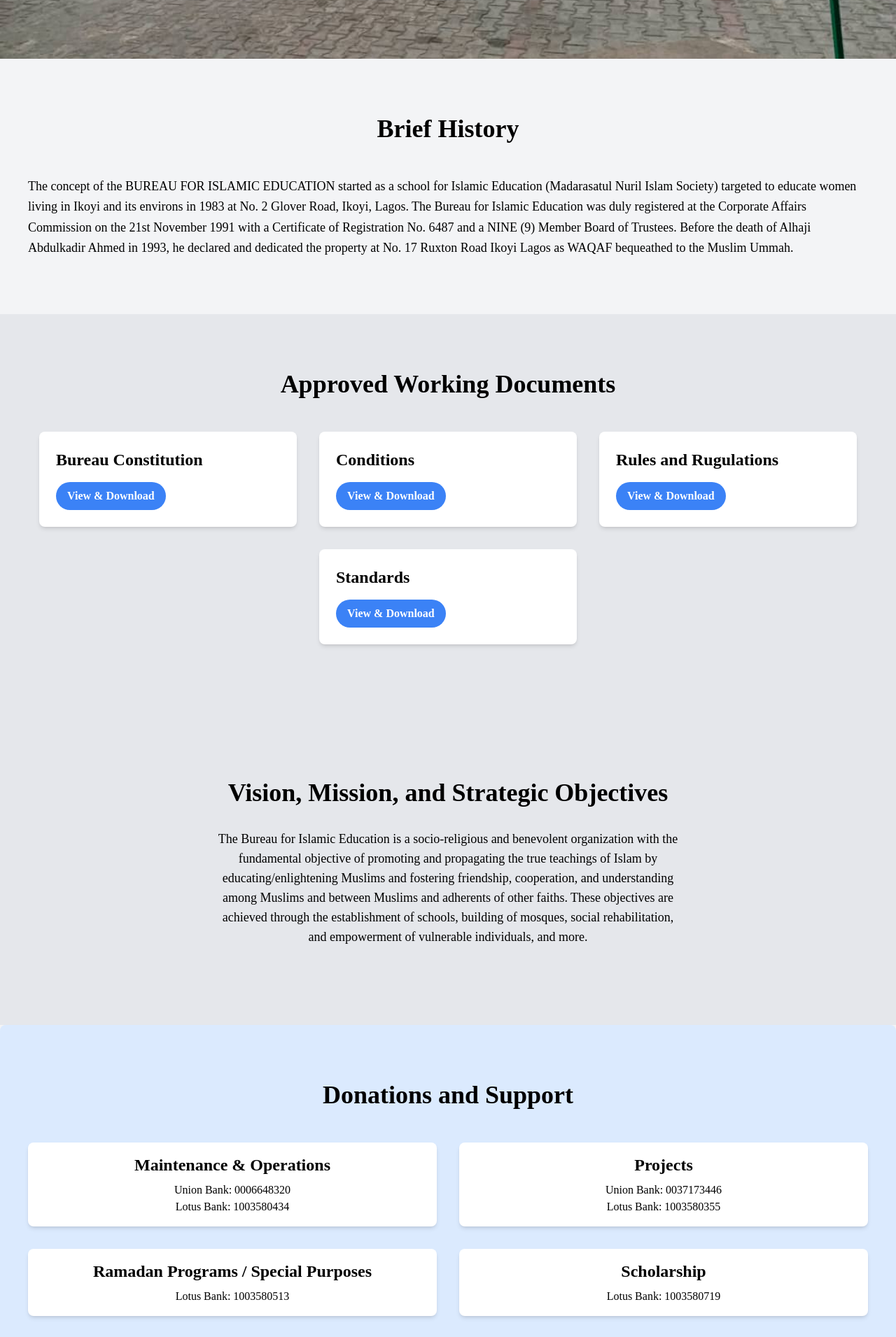
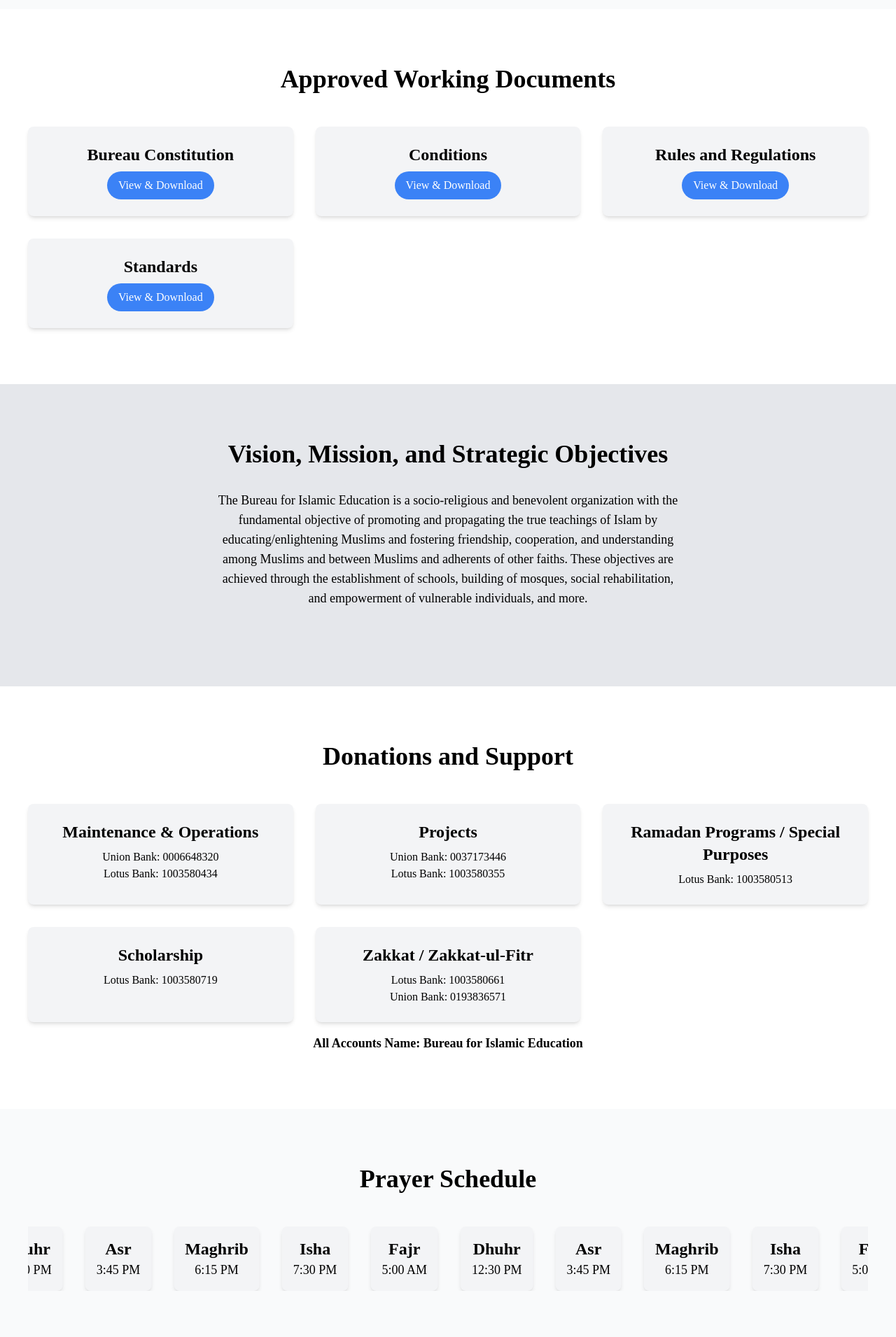
Before and after one commit to Mustaphayinka/bureau-islamic-education, a React (Create React App) app in the folder frontend/: page / in a window 1280 px wide. Shown: the part 880-2791 px from the top of the page at 70% size. Built offline with nearby package versions, Linux system fonts and the light colour scheme.

Commit message:
added design

```diff
--- a/frontend/src/index.css
+++ b/frontend/src/index.css
@@ -9,3 +9,14 @@
 .container {
   max-width: 1200px;
 }
+
+@keyframes scroll {
+  0% { transform: translateX(0); }
+  100% { transform: translateX(-50%); }
+}
+
+.animate-scroll {
+  display: flex;
+  white-space: nowrap;
+  animation: scroll 20s linear infinite;
+}
--- a/frontend/src/pages/Home/Home.js
+++ b/frontend/src/pages/Home/Home.js
@@ -1,93 +1,197 @@
-import React from 'react';
+import React, { useEffect } from 'react';
 import image1 from '../../assets/bfie1.jpeg';
 import ApprovedDocuments from '../../components/ApprovedDocuments';
 
 const Home = () => {
+  useEffect(() => {
+    const container = document.getElementById('scroll-container');
+    const content = container.innerHTML;
+    container.innerHTML += content; // Duplicate the content
+
+    const scrollWidth = container.scrollWidth / 2;
+    let scrollPos = 0;
+
+    const scrollContent = () => {
+      if (scrollPos >= scrollWidth) {
+        scrollPos = 0;
+      } else {
+        scrollPos += 1;
+      }
+      container.scrollTo({
+        left: scrollPos,
+        behavior: 'smooth',
+      });
+    };
+
+    const interval = setInterval(scrollContent, 20);
+    return () => clearInterval(interval);
+  }, []);
+
   return (
-    <div className="bg-gray-100">
-      <header className="bg-blue-800 text-white py-6 sticky top-0 z-50">
-        <div className="container mx-auto text-center px-4">
-          <h1 className="text-4xl font-bold">Bureau for Islamic Education</h1>
-          <p className="mt-2 text-lg">Empowering through knowledge and faith</p>
+    <div>
+      <header className="bg-white border-b border-gray-200 sticky top-0 z-50">
+        <div className="container mx-auto flex flex-wrap justify-between items-center py-4 px-4">
+          <div className="flex items-center space-x-4">
+            <img src={image1} alt="Logo" className="h-8" />
+            <h1 className="text-xl md:text-2xl font-bold text-gray-800">Bureau for Islamic Education</h1>
+          </div>
+          <nav className="flex space-x-2 md:space-x-4 mt-2 md:mt-0 w-full md:w-auto justify-center md:justify-end">
+            <a href="#" className="text-gray-800 hover:text-blue-500">Home</a>
+            <a href="#" className="text-gray-800 hover:text-blue-500">About</a>
+            <a href="#" className="text-gray-800 hover:text-blue-500">Services</a>
+            <a href="#" className="text-gray-800 hover:text-blue-500">Contact</a>
+          </nav>
         </div>
       </header>
 
-      <main className="py-10">
+      <main>
         <section
-          className="w-screen h-screen bg-cover bg-center flex items-center justify-center"
+          className="w-screen h-80 md:h-96 bg-cover bg-center flex items-center justify-center"
           style={{ backgroundImage: `url(${image1})` }}
         >
-          <h2 className="text-4xl font-bold text-white bg-black bg-opacity-50 px-4 py-2 rounded">
-            Welcome to Bureau for Islamic Education
-          </h2>
+          <div className="text-center bg-black bg-opacity-50 px-4 py-2 rounded">
+            <h2 className="text-2xl md:text-4xl font-bold text-white">Welcome to Bureau for Islamic Education</h2>
+            <p className="text-sm md:text-lg text-white mt-2">Empowering through knowledge and faith</p>
+            <div className="mt-4 flex flex-col md:flex-row justify-center space-y-2 md:space-y-0 md:space-x-4">
+              <button className="bg-green-500 text-white px-6 py-2 rounded-full hover:bg-green-600">Learn More</button>
+              <button className="bg-white text-green-500 px-6 py-2 rounded-full hover:bg-gray-100">Subscribe</button>
+            </div>
+          </div>
         </section>
 
-        <section className="w-screen py-20">
-          <div className="container mx-auto px-4 md:px-0">
-            <h2 className="text-4xl font-bold text-center mb-12">Brief History</h2>
-            <p className="text-lg leading-relaxed">
+        <section className="w-screen py-10 md:py-20 text-center bg-gray-50">
+          <div className="container mx-auto px-4">
+            <h2 className="text-2xl md:text-4xl font-bold mb-6 md:mb-12">Brief History</h2>
+            <p className="text-base md:text-lg leading-relaxed max-w-3xl mx-auto">
               The concept of the BUREAU FOR ISLAMIC EDUCATION started as a school for Islamic Education (Madarasatul Nuril Islam Society) targeted to educate women living in Ikoyi and its environs in 1983 at No. 2 Glover Road, Ikoyi, Lagos. The Bureau for Islamic Education was duly registered at the Corporate Affairs Commission on the 21st November 1991 with a Certificate of Registration No. 6487 and a NINE (9) Member Board of Trustees. Before the death of Alhaji Abdulkadir Ahmed in 1993, he declared and dedicated the property at No. 17 Ruxton Road Ikoyi Lagos as WAQAF bequeathed to the Muslim Ummah.
             </p>
           </div>
         </section>
 
-        <ApprovedDocuments />
+        <section className="w-screen py-10 md:py-20 bg-white">
+          <div className="container mx-auto text-center">
+            <h2 className="text-2xl md:text-4xl font-bold mb-6 md:mb-12">Approved Working Documents</h2>
+            <div className="grid grid-cols-1 md:grid-cols-3 gap-8">
+              <div className="p-6 bg-gray-100 rounded-lg shadow-md">
+                <h3 className="text-xl md:text-2xl font-bold mb-2">Bureau Constitution</h3>
+                <button className="bg-blue-500 text-white px-4 py-2 rounded-full hover:bg-blue-600">View & Download</button>
+              </div>
+              <div className="p-6 bg-gray-100 rounded-lg shadow-md">
+                <h3 className="text-xl md:text-2xl font-bold mb-2">Conditions</h3>
+                <button className="bg-blue-500 text-white px-4 py-2 rounded-full hover:bg-blue-600">View & Download</button>
+              </div>
+              <div className="p-6 bg-gray-100 rounded-lg shadow-md">
+                <h3 className="text-xl md:text-2xl font-bold mb-2">Rules and Regulations</h3>
+                <button className="bg-blue-500 text-white px-4 py-2 rounded-full hover:bg-blue-600">View & Download</button>
+              </div>
+              <div className="p-6 bg-gray-100 rounded-lg shadow-md">
+                <h3 className="text-xl md:text-2xl font-bold mb-2">Standards</h3>
+                <button className="bg-blue-500 text-white px-4 py-2 rounded-full hover:bg-blue-600">View & Download</button>
+              </div>
+            </div>
+          </div>
+        </section>
 
-        <section className="w-screen py-20 bg-gray-200">
-          <div className="container mx-auto text-center px-4 md:px-0">
-            <h2 className="text-4xl font-bold mb-8">Vision, Mission, and Strategic Objectives</h2>
-            <p className="text-lg max-w-2xl mx-auto mb-8">
+        <section className="w-screen py-10 md:py-20 bg-gray-200">
+          <div className="container mx-auto text-center">
+            <h2 className="text-2xl md:text-4xl font-bold mb-6 md:mb-8">Vision, Mission, and Strategic Objectives</h2>
+            <p className="text-base md:text-lg max-w-2xl mx-auto mb-6 md:mb-8">
               The Bureau for Islamic Education is a socio-religious and benevolent organization with the fundamental objective of promoting and propagating the true teachings of Islam by educating/enlightening Muslims and fostering friendship, cooperation, and understanding among Muslims and between Muslims and adherents of other faiths. These objectives are achieved through the establishment of schools, building of mosques, social rehabilitation, and empowerment of vulnerable individuals, and more.
             </p>
           </div>
         </section>
 
-        <section className="w-screen py-20 bg-blue-100 rounded-lg">
-          <div className="container mx-auto text-center px-4 md:px-0">
-            <h2 className="text-4xl font-bold mb-12">Donations and Support</h2>
-            <div className="grid grid-cols-1 md:grid-cols-2 gap-8 text-left">
-              <div className="p-4 bg-white rounded-lg shadow-md flex items-center justify-center text-center">
-                <div>
-                  <h3 className="text-2xl font-bold mb-2">Maintenance & Operations</h3>
+        <section className="w-screen py-10 md:py-20 bg-white">
+          <div className="container mx-auto text-center">
+            <h2 className="text-2xl md:text-4xl font-bold mb-6 md:mb-12">Donations and Support</h2>
+            <div className="grid grid-cols-1 md:grid-cols-2 lg:grid-cols-3 gap-8">
+              <div className="p-6 bg-gray-100 rounded-lg shadow-md">
+                <h3 className="text-xl md:text-2xl font-bold mb-2">Maintenance & Operations</h3>
                 <p>Union Bank: 0006648320</p>
                 <p>Lotus Bank: 1003580434</p>
               </div>
-              </div>
-              <div className="p-4 bg-white rounded-lg shadow-md flex items-center justify-center text-center">
-                <div>
-                  <h3 className="text-2xl font-bold mb-2">Projects</h3>
+              <div className="p-6 bg-gray-100 rounded-lg shadow-md">
+                <h3 className="text-xl md:text-2xl font-bold mb-2">Projects</h3>
                 <p>Union Bank: 0037173446</p>
                 <p>Lotus Bank: 1003580355</p>
               </div>
-              </div>
-              <div className="p-4 bg-white rounded-lg shadow-md flex items-center justify-center text-center">
-                <div>
-                  <h3 className="text-2xl font-bold mb-2">Ramadan Programs / Special Purposes</h3>
+              <div className="p-6 bg-gray-100 rounded-lg shadow-md">
+                <h3 className="text-xl md:text-2xl font-bold mb-2">Ramadan Programs / Special Purposes</h3>
                 <p>Lotus Bank: 1003580513</p>
               </div>
-              </div>
-              <div className="p-4 bg-white rounded-lg shadow-md flex items-center justify-center text-center">
-                <div>
-                  <h3 className="text-2xl font-bold mb-2">Scholarship</h3>
+              <div className="p-6 bg-gray-100 rounded-lg shadow-md">
+                <h3 className="text-xl md:text-2xl font-bold mb-2">Scholarship</h3>
                 <p>Lotus Bank: 1003580719</p>
               </div>
-              </div>
-              <div className="p-4 bg-white rounded-lg shadow-md flex items-center justify-center text-center">
-                <div>
-                  <h3 className="text-2xl font-bold mb-2">Zakkat / Zakkat-ul-Fitr</h3>
+              <div className="p-6 bg-gray-100 rounded-lg shadow-md">
+                <h3 className="text-xl md:text-2xl font-bold mb-2">Zakkat / Zakkat-ul-Fitr</h3>
                 <p>Lotus Bank: 1003580661</p>
                 <p>Union Bank: 0193836571</p>
               </div>
             </div>
+            <p className="mt-4 text-base md:text-lg font-semibold">All Accounts Name: Bureau for Islamic Education</p>
           </div>
-            <p className="mt-4 text-lg font-semibold">All Accounts Name: Bureau for Islamic Education</p>
+        </section>
+
+        <section className="w-screen py-10 md:py-20 bg-gray-50">
+          <div className="container mx-auto text-center">
+            <h2 className="text-2xl md:text-4xl font-bold mb-6 md:mb-12">Prayer Schedule</h2>
+            <div className="relative overflow-hidden">
+              <div id="scroll-container" className="flex space-x-8 animate-scroll">
+                <div className="min-w-max bg-gray-100 p-4 rounded-lg shadow-md">
+                  <h3 className="text-xl md:text-2xl font-bold">Fajr</h3>
+                  <p className="text-base md:text-lg">5:00 AM</p>
+                </div>
+                <div className="min-w-max bg-gray-100 p-4 rounded-lg shadow-md">
+                  <h3 className="text-xl md:text-2xl font-bold">Dhuhr</h3>
+                  <p className="text-base md:text-lg">12:30 PM</p>
+                </div>
+                <div className="min-w-max bg-gray-100 p-4 rounded-lg shadow-md">
+                  <h3 className="text-xl md:text-2xl font-bold">Asr</h3>
+                  <p className="text-base md:text-lg">3:45 PM</p>
+                </div>
+                <div className="min-w-max bg-gray-100 p-4 rounded-lg shadow-md">
+                  <h3 className="text-xl md:text-2xl font-bold">Maghrib</h3>
+                  <p className="text-base md:text-lg">6:15 PM</p>
+                </div>
+                <div className="min-w-max bg-gray-100 p-4 rounded-lg shadow-md">
+                  <h3 className="text-xl md:text-2xl font-bold">Isha</h3>
+                  <p className="text-base md:text-lg">7:30 PM</p>
+                </div>
+                {/* Duplicate for seamless scrolling */}
+                <div className="min-w-max bg-gray-100 p-4 rounded-lg shadow-md">
+                  <h3 className="text-xl md:text-2xl font-bold">Fajr</h3>
+                  <p className="text-base md:text-lg">5:00 AM</p>
+                </div>
+                <div className="min-w-max bg-gray-100 p-4 rounded-lg shadow-md">
+                  <h3 className="text-xl md:text-2xl font-bold">Dhuhr</h3>
+                  <p className="text-base md:text-lg">12:30 PM</p>
+                </div>
+                <div className="min-w-max bg-gray-100 p-4 rounded-lg shadow-md">
+                  <h3 className="text-xl md:text-2xl font-bold">Asr</h3>
+                  <p className="text-base md:text-lg">3:45 PM</p>
+                </div>
+                <div className="min-w-max bg-gray-100 p-4 rounded-lg shadow-md">
+                  <h3 className="text-xl md:text-2xl font-bold">Maghrib</h3>
+                  <p className="text-base md:text-lg">6:15 PM</p>
+                </div>
+                <div className="min-w-max bg-gray-100 p-4 rounded-lg shadow-md">
+                  <h3 className="text-xl md:text-2xl font-bold">Isha</h3>
+                  <p className="text-base md:text-lg">7:30 PM</p>
+                </div>
+              </div>
+            </div>
           </div>
         </section>
       </main>
 
-      <footer className="w-screen bg-gray-800 text-white py-4">
+      <footer className="bg-gray-800 text-white py-8">
         <div className="container mx-auto text-center">
-          &copy; 2024 Bureau for Islamic Education. All rights reserved.
+          <p>&copy; 2024 Bureau for Islamic Education. All rights reserved.</p>
+          <div className="flex justify-center space-x-4 mt-4">
+            <a href="#" className="text-gray-400 hover:text-white">Privacy Policy</a>
+            <a href="#" className="text-gray-400 hover:text-white">Terms of Service</a>
+          </div>
         </div>
       </footer>
     </div>
```
Lines whose indentation alone changed are shown as unchanged.
